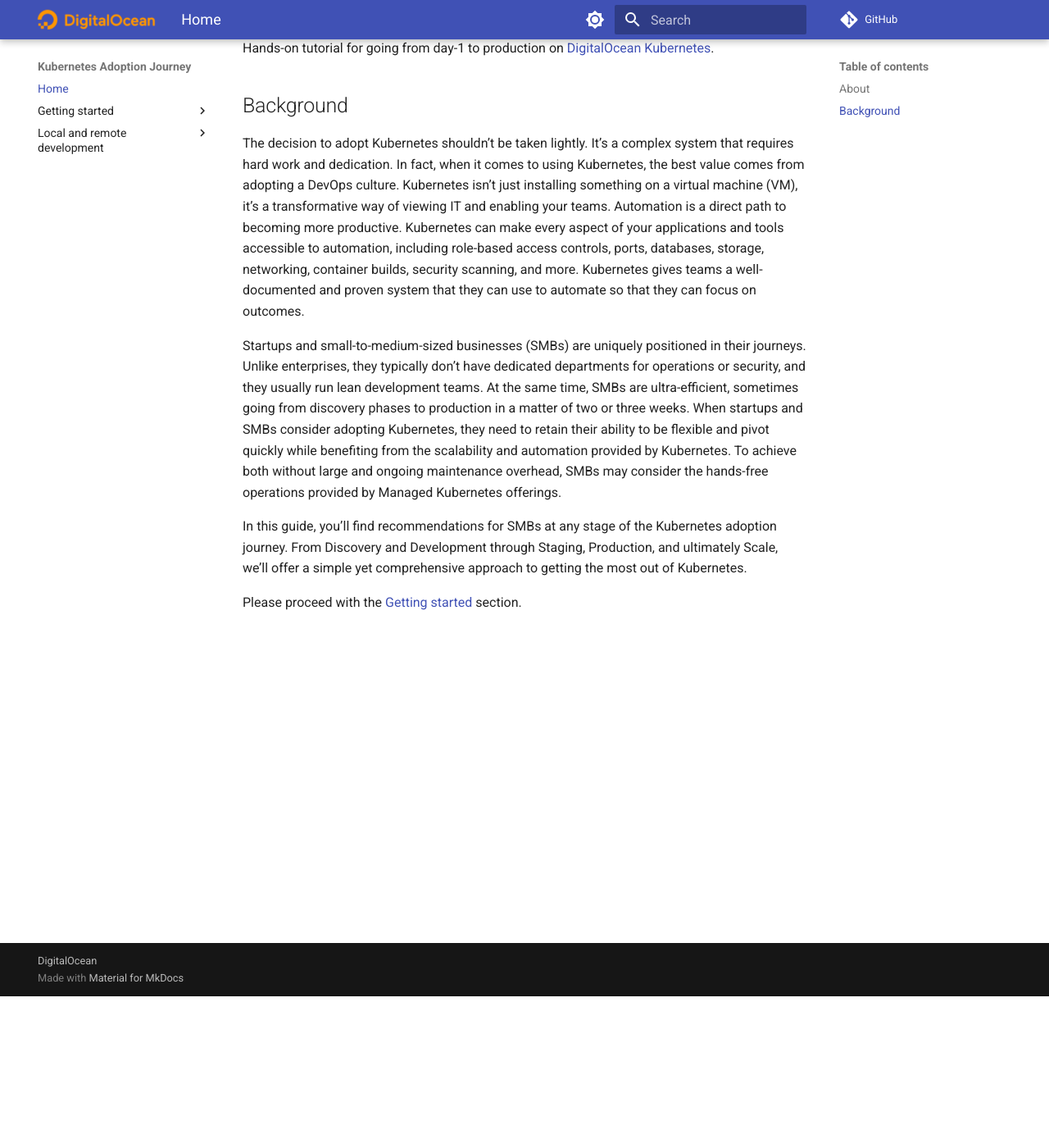
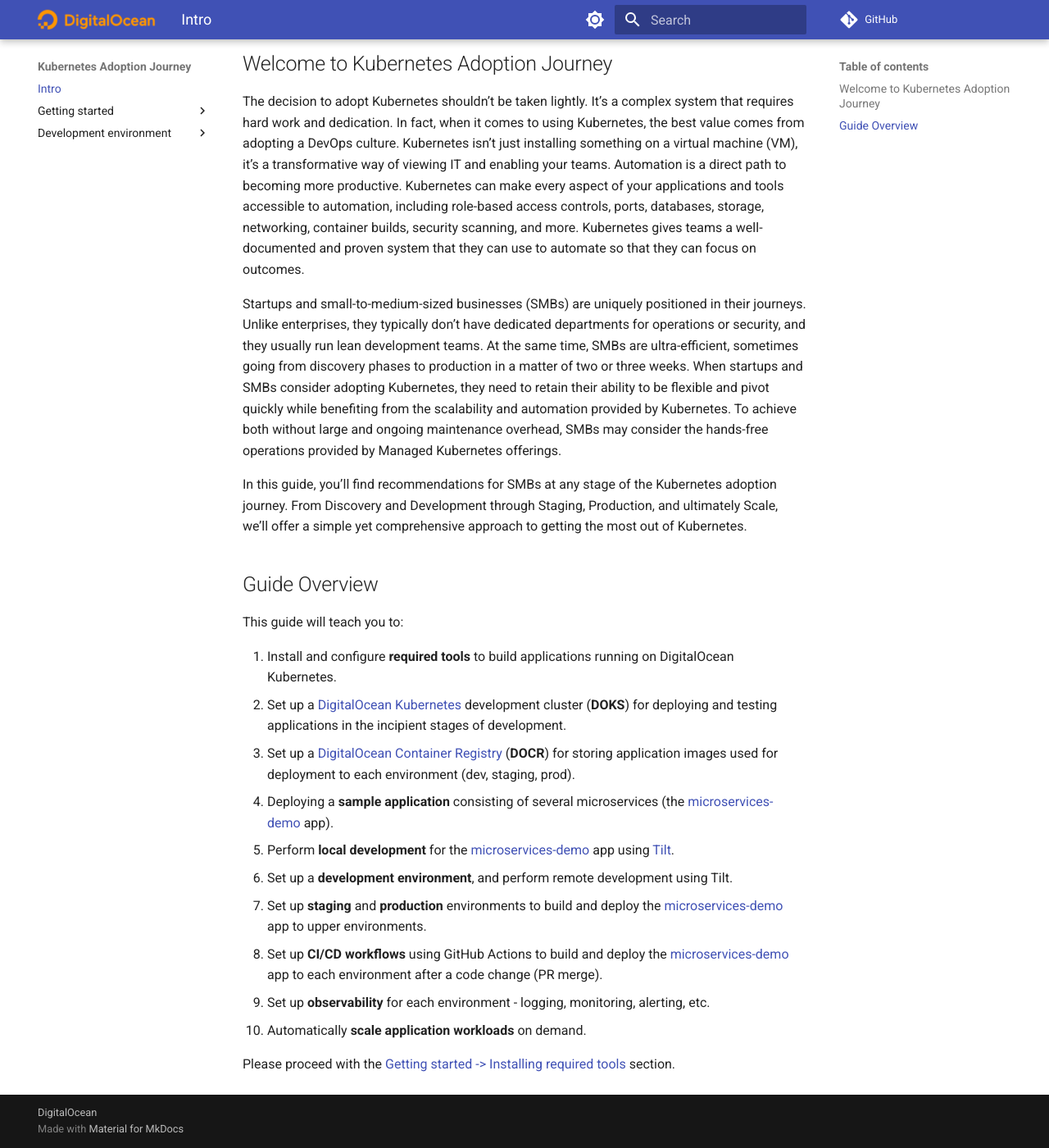
Before and after one commit to digitalocean/k8s-adoption-journey, an MkDocs documentation site: the page built from docs/index.md, in a window 1280 px wide and 1400 px high, scrolled down 185 px. Shown: the whole window at 82% size. Built offline with MkDocs 1.6.1 and Material for MkDocs 9.7.7, drawn with Linux system fonts in a browser that asks for light colours; comment, search, counter and statistics services are not loaded.

Commit message:
General refactoring for layout, content, etc.

```diff
--- a/docs/index.md
+++ b/docs/index.md
@@ -1,10 +1,6 @@
-# Welcome to Kubernetes Adoption Journey
-
-## About
-
 Hands-on tutorial for going from day-1 to production on [DigitalOcean Kubernetes](https://docs.digitalocean.com/products/kubernetes/).
 
-## Background
+## Welcome to Kubernetes Adoption Journey
 
 The decision to adopt Kubernetes shouldn’t be taken lightly. It’s a complex system that requires hard work and dedication. In fact, when it comes to using Kubernetes, the best value comes from adopting a DevOps culture. Kubernetes isn’t just installing something on a virtual machine (VM), it’s a transformative way of viewing IT and enabling your teams. Automation is a direct path to becoming more productive. Kubernetes can make every aspect of your applications and tools accessible to automation, including role-based access controls, ports, databases, storage, networking, container builds, security scanning, and more. Kubernetes gives teams a well-documented and proven system that they can use to automate so that they can focus on outcomes.
 
@@ -12,4 +8,19 @@
 
 In this guide, you’ll find recommendations for SMBs at any stage of the Kubernetes adoption journey. From Discovery and Development through Staging, Production, and ultimately Scale, we’ll offer a simple yet comprehensive approach to getting the most out of Kubernetes.
 
-Please proceed with the [Getting started](installing-required-tools.md) section.
+## Guide Overview
+
+This guide will teach you to:
+
+1. Install and configure **required tools** to build applications running on DigitalOcean Kubernetes.
+2. Set up a [DigitalOcean Kubernetes](https://docs.digitalocean.com/products/kubernetes/) development cluster (**DOKS**) for deploying and testing applications in the incipient stages of development.
+3. Set up a [DigitalOcean Container Registry](https://docs.digitalocean.com/products/container-registry/) (**DOCR**) for storing application images used for deployment to each environment (dev, staging, prod).
+4. Deploying a **sample application** consisting of several microservices (the [microservices-demo](https://github.com/digitalocean/kubernetes-sample-apps/tree/master/microservices-demo) app).
+5. Perform **local development** for the [microservices-demo](https://github.com/digitalocean/kubernetes-sample-apps/tree/master/microservices-demo) app using [Tilt](https://tilt.dev/).
+6. Set up a **development environment**, and perform remote development using Tilt.
+7. Set up **staging** and **production** environments to build and deploy the [microservices-demo](https://github.com/digitalocean/kubernetes-sample-apps/tree/master/microservices-demo) app to upper environments.
+8. Set up **CI/CD workflows** using GitHub Actions to build and deploy the [microservices-demo](https://github.com/digitalocean/kubernetes-sample-apps/tree/master/microservices-demo) app to each environment after a code change (PR merge).
+9. Set up **observability** for each environment - logging, monitoring, alerting, etc.
+10. Automatically **scale application workloads** on demand.
+
+Please proceed with the [Getting started -> Installing required tools](installing-required-tools.md) section.
--- a/mkdocs.yml
+++ b/mkdocs.yml
@@ -7,16 +7,18 @@
 site_dir: !ENV [SITE_DIR, "site"]
 
 nav:
-  - Home: index.md
+  - Intro: index.md
   - Getting started:
-      - Installing the required tools: getting-started/installing-required-tools.md
-      - Authentication: getting-started/authentication.md
-      - Creating a Digital Ocean Kubernetes Cluster: getting-started/setting-up-a-digital-ocean-kubernetes-cluster.md
-      - Creating a Digital Ocean Container Registry: getting-started/setting-up-a-digital-ocean-container-registry.md
-      - Testing the setup: getting-started/testing-the-setup.md
-  - Local and remote development:
-      - Using Tilt for local development: local-and-remote-development/using-tilt-for-local-development.md
-      - Using Tilt for remote development: local-and-remote-development/using-tilt-for-remote-development.md
+      - Installing required tools: 01-getting-started/installing-required-tools.md
+      - Authenticating with the DigitalOcean API: 01-getting-started/do-api-auth.md
+      - Creating a Digital Ocean container registry: 01-getting-started/setup-docr.md
+  - Development environment:
+      - Creating a Kubernetes cluster: 02-development/setup-doks.md
+      - Tilt for local development: 02-development/tilt-local.md
+      - Tilt for remote development: 02-development/tilt-remote.md
+      - Setting up ingress: 02-development/setup-ingress.md
+      - Setting up logging: 02-development/setup-logging.md
+      - Setting up monitoring: 02-development/setup-monitoring.md
 
 theme:
   name: material
```
Also changed, not shown: docs/01-getting-started/do-api-auth.md (renamed from docs/getting-started/authentication.md, +7 -4 lines), docs/01-getting-started/installing-required-tools.md (renamed from docs/getting-started/installing-required-tools.md, +12 -2 lines), docs/01-getting-started/setup-docr.md (added, +36 -0 lines), docs/02-development/setup-doks.md (added, +40 -0 lines), docs/02-development/setup-ingress.md (added, +1 -0 lines), docs/02-development/setup-logging.md (added, +1 -0 lines), docs/02-development/setup-monitoring.md (added, +1 -0 lines), docs/02-development/tilt-local.md (added, +88 -0 lines), docs/02-development/tilt-remote.md (renamed from docs/local-and-remote-development/using-tilt-for-remote-development.md, +21 -15 lines), docs/getting-started/setting-up-a-digital-ocean-container-registry.md (deleted, +0 -30 lines), docs/getting-started/setting-up-a-digital-ocean-kubernetes-cluster.md (deleted, +0 -34 lines), docs/getting-started/testing-the-setup.md (deleted, +0 -83 lines), docs/local-and-remote-development/using-tilt-for-local-development.md (deleted, +0 -88 lines).
